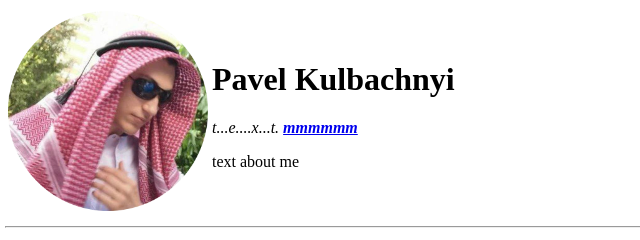
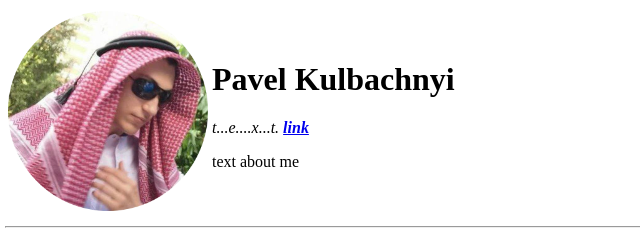
Before and after one commit to skailais/cv, a plain HTML site: page index.html in a window 1280 px wide. Shown: the top 240 px of the page, 3-643 px from the left. Drawn offline with Linux system fonts and the light colour scheme.

Commit message:
Update index.html

```diff
--- a/index.html
+++ b/index.html
@@ -10,7 +10,7 @@
         <td><img src="543.jpg" alt="543 photo" width="200" height="200"></td>
         <td>
           <h1>Pavel Kulbachnyi</h1>
-          <p><em>t...e....x...t. <strong><a href="https://www.appbrewery.co/">mmmmmm</a> </strong> </em></p>
+          <p><em>t...e....x...t. <strong><a href="https://www.appbrewery.co/">link</a> </strong> </em></p>
           <p>text about me</p>
         </td>
       </tr>
```
